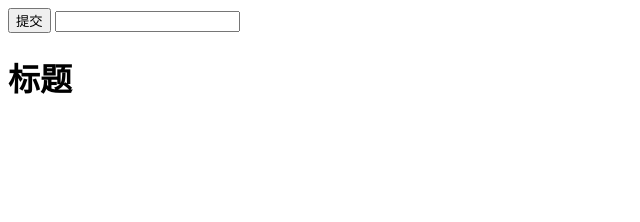
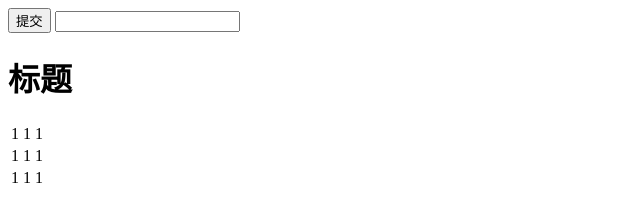
Before and after one commit to 3181548366/Project, a plain HTML site: page index.html in a window 1280 px wide. Shown: the full height of the page, 0-640 px from the left. Drawn offline with Linux system fonts and the light colour scheme.

```diff
--- a/index.html
+++ b/index.html
@@ -12,6 +12,23 @@
     <button>提交</button>
     <input type="text" name="" id="">
     <h1>标题</h1>
+    <table>
+        <tr>
+            <td>1</td>
+            <td>1</td>
+            <td>1</td>
+        </tr>
+        <tr>
+            <td>1</td>
+            <td>1</td>
+            <td>1</td>
+        </tr>
+        <tr>
+            <td>1</td>
+            <td>1</td>
+            <td>1</td>
+        </tr>
+    </table>
 </body>
 
 </html>
```
